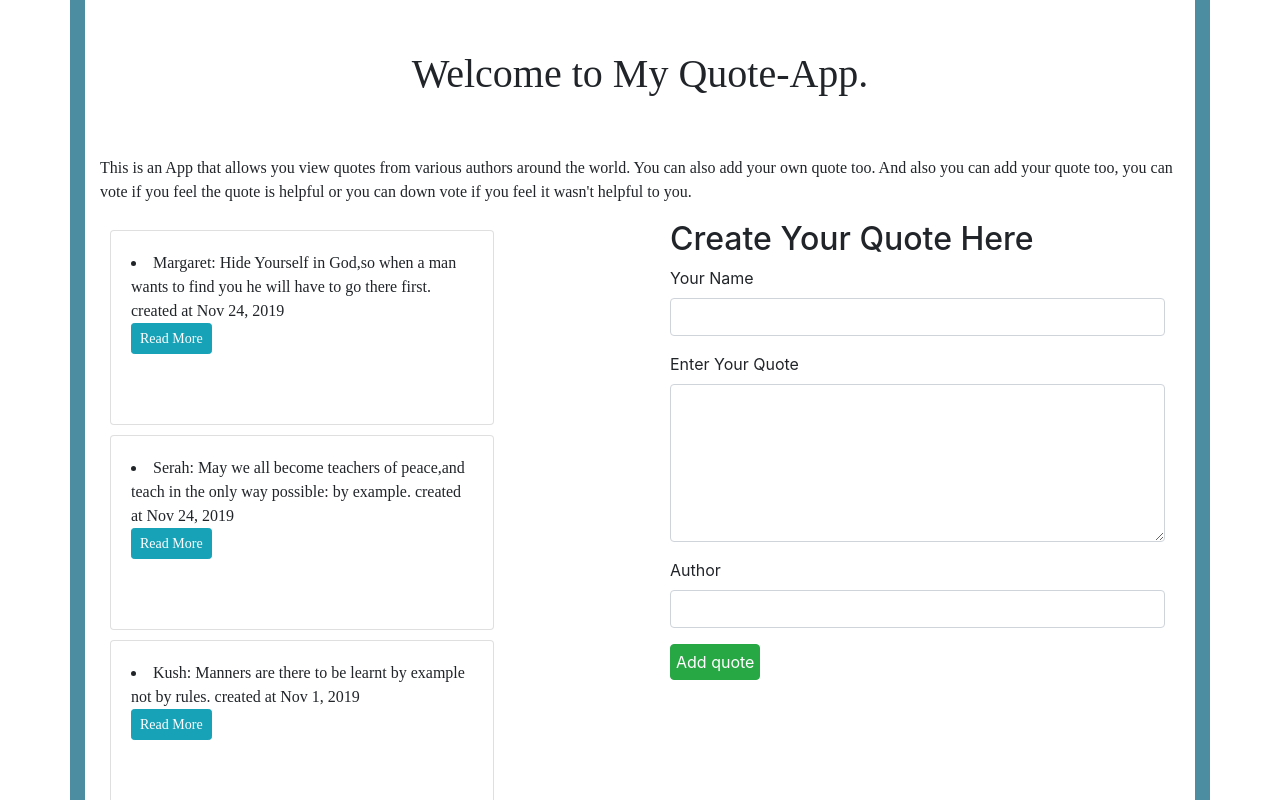
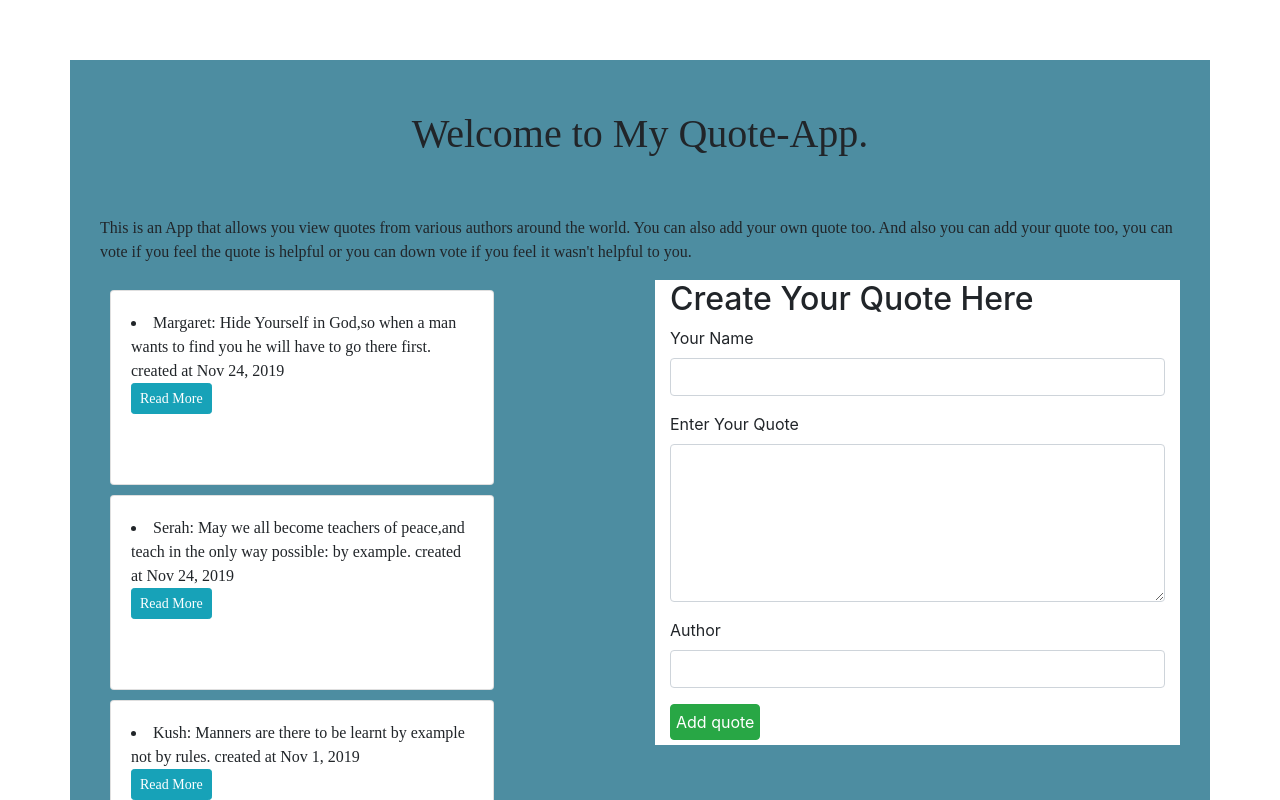
Before and after one commit to margaret254/Quote-App, an Angular app: page / in a window 1280 px wide. Shown: the top 800 px of the page. Built offline with nearby package versions, Linux system fonts and the light colour scheme; a web font is replaced by a local one.

Commit message:
Add a background-color for the quote component

```diff
--- a/src/app/quote-comp/quote-comp.component.css
+++ b/src/app/quote-comp/quote-comp.component.css
@@ -1,7 +1,12 @@
 *{
   font-family: 'ZCOOL XiaoWei', serif;
 }
-
+.container{
+  background-color: #4d8da1;
+  height: 120vh;
+  width:100%;
+  margin-top:60px;
+}
 
 .col-md-12{
   margin-top: 50px;
```
